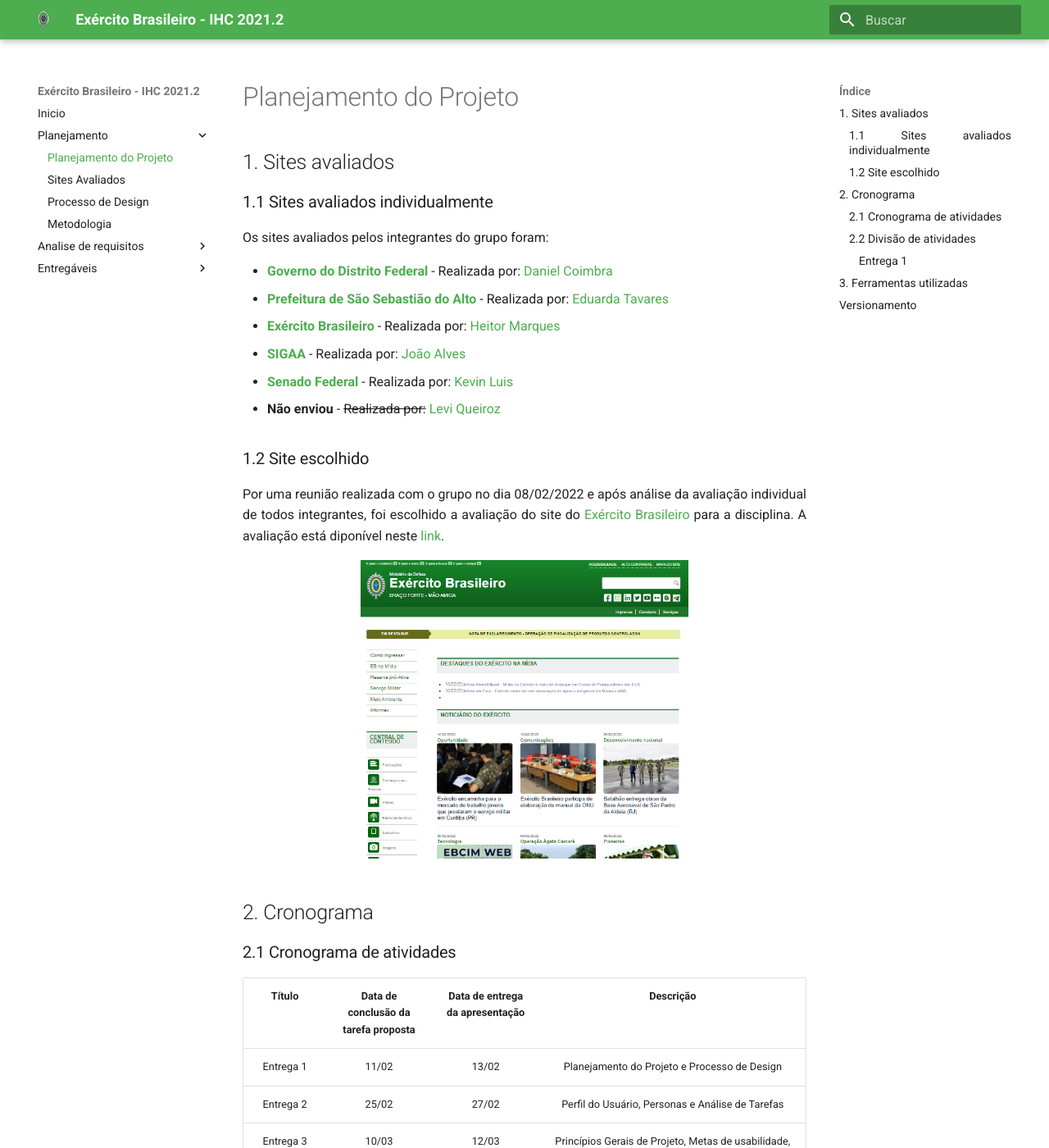
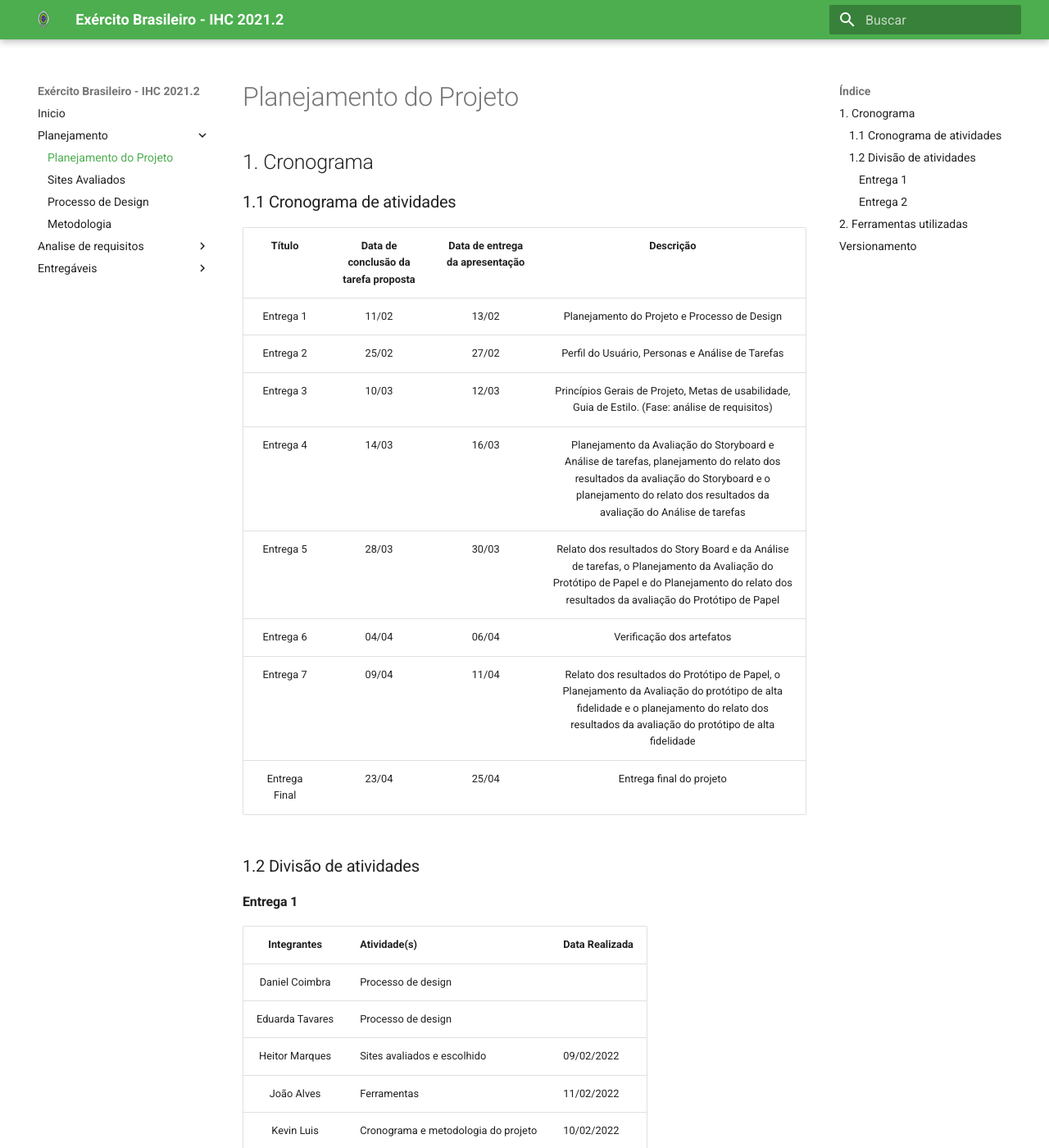
Before and after one commit to heitormsb/2021.2-Exercito-Brasileiro, an MkDocs documentation site: the page built from docs/planejamento.md, in a window 1280 px wide and 1400 px high. Shown: the whole window at 82% size. Built offline with MkDocs 1.6.1 and Material for MkDocs 9.7.7, drawn with Linux system fonts in a browser that asks for light colours; some of the changed text lies outside the part shown.

Commit message:
add divisao entrega 2/ remove sites avaliados

```diff
--- a/docs/planejamento.md
+++ b/docs/planejamento.md
@@ -2,26 +2,8 @@
 
 # Planejamento do Projeto
 
-## 1. Sites avaliados
-### 1.1 Sites avaliados individualmente
-Os sites avaliados pelos integrantes do grupo foram:<br>
-
-- [**Governo do Distrito Federal**](http://www.df.gov.br/) -  Realizada por: [Daniel Coimbra](https://github.com/DanielCoimbra)<br>
-- [**Prefeitura de São Sebastião do Alto**](http://ssalto.rj.gov.br/) - Realizada por: [Eduarda Tavares](https://github.com/erteduarda)<br>
-- [**Exército Brasileiro**](https://www.eb.mil.br/) - Realizada por: [Heitor Marques](https://github.com/heitormsb)<br>
-- [**SIGAA**](http://sig.unb.br/) -  Realizada por: [João Alves](https://github.com/Joaoaalves)<br>
-- [**Senado Federal**](https://www12.senado.leg.br/hpsenado) -  Realizada por: [Kevin Luis](https://github.com/k3vin-batista)<br>
-- **Não enviou** -  <s>Realizada por:</s> [Levi Queiroz](https://github.com/LeviQ27)<br>
-
-
-
-### 1.2 Site escolhido
-Por uma reunião realizada com o grupo no dia 08/02/2022 e após análise da avaliação individual de todos integrantes, foi escolhido a avaliação do site do [Exército Brasileiro](https://www.eb.mil.br/) para a disciplina.
-A avaliação está diponível neste [link](https://docs.google.com/document/d/1emHM_Uok_XaT4gulwMliECSgZbMmppMcVZiRdROFzJY/edit?usp=sharing).
-<center><img src="../img/eb_site.png" width="400px"></center>
-
-## 2. Cronograma
-### 2.1 Cronograma de atividades
+## 1. Cronograma
+### 1.1 Cronograma de atividades
 |Título|Data de conclusão da tarefa proposta|Data de entrega da apresentação|Descrição|
 |:----------:|:-----------------------------:|:-----------------:|:--------------:|
 |Entrega 1|11/02|13/02|Planejamento do Projeto e Processo de Design|
@@ -33,21 +15,31 @@
 |Entrega 7|09/04|11/04|Relato dos resultados do Protótipo de Papel, o Planejamento da Avaliação do protótipo de alta fidelidade e o planejamento do relato dos resultados da avaliação do protótipo de alta fidelidade|
 |Entrega Final|23/04|25/04|Entrega final do projeto|
 
-### 2.2 Divisão de atividades
+### 1.2 Divisão de atividades
 #### Entrega 1
-|    Integrantes    |      Atividade(s)      |
-| :--------: | ------------- |
-| Daniel Coimbra | Processo de design |
-| Eduarda Tavares | Processo de design |
-| Heitor Marques | Sites avaliados e escolhido |
-| João Alves | Ferramentas |
-| Kevin Luis | Cronograma e metodologia do projeto |
-| Levi Queiroz | Processo de design |
+|    Integrantes    |      Atividade(s)      | Data Realizada|
+| :--------: | ------------- | ------------ |
+| Daniel Coimbra | Processo de design ||
+| Eduarda Tavares | Processo de design ||
+| Heitor Marques | Sites avaliados e escolhido |09/02/2022|
+| João Alves | Ferramentas |11/02/2022|
+| Kevin Luis | Cronograma e metodologia do projeto |10/02/2022|
+| Levi Queiroz | Processo de design ||
+
+#### Entrega 2
+|    Integrantes    |      Atividade(s)      | Data Realizada|
+| :--------: | ------------- | ------------ |
+| Daniel Coimbra |  ||
+| Eduarda Tavares | Análise de Tarefas: CTT e Vídeo ||
+| Heitor Marques | Personas e Divisão Entrega 2 |22/02/2022|
+| João Alves | Análise de Tarefas: CMN-GOMS ||
+| Kevin Luis | Análise Tarefa: HTA ||
+| Levi Queiroz | Análise de Tarefas: KLM ||
 
 
 
 
-## 3. Ferramentas utilizadas
+## 2. Ferramentas utilizadas
 | Ferramenta | Nome | Descrição |
 |:--:|:--:|:--:|
 |<img width="40px" height="40px" src="../img/logo.png" alt="Exército Brasileiro">       | Exército Brasileiro | Site do Exército Brasileiro, escolhido para avaliação |
@@ -66,10 +58,12 @@
 
 ## Versionamento
 
-|Versão|Data|Descrição|Autor|
-|------|----|:---------:|-----|
-|0.1|09/02/2022|Criado base do planejamento|[Heitor Marques](github.com/heitormsb)|
-|0.2|09/02/2022|Adicionado sites avaliados e escolhido|[Heitor Marques](github.com/heitormsb)|
-|0.3|10/02/2022| Criação do cronograma | [Kevin Batista](https://github.com/k3vin-batista) |
-|0.4|10/02/2022| Edição da divisão de tarefas da entrega 1 | [Kevin Batista](https://github.com/k3vin-batista) |
-|0.5|11/02/2022| Adicionado as ferramentas do projeto | [João Alves](https://github.com/Joaoaalves) |
+|Versão|Data|Descrição|Autor|Revisor|
+|------|----|:---------:|-----|-----|
+|0.1|09/02/2022|Criado base do planejamento|[Heitor Marques](github.com/heitormsb)||
+|0.2|09/02/2022|Adicionado sites avaliados e escolhido|[Heitor Marques](github.com/heitormsb)||
+|0.3|10/02/2022| Criação do cronograma | [Kevin Batista](https://github.com/k3vin-batista) |[Heitor Marques](github.com/heitormsb)|
+|0.4|10/02/2022| Edição da divisão de tarefas da entrega 1 | [Kevin Batista](https://github.com/k3vin-batista) ||
+|0.5|11/02/2022| Adicionado as ferramentas do projeto | [João Alves](https://github.com/Joaoaalves) |[Heitor Marques](github.com/heitormsb)|
+|0.6|22/02/2022| Retirado Sites avaliados e movido pagina propria | [Heitor Marques](github.com/heitormsb)||
+|0.7|22/02/2022| Adicionado divisão de tarefas da entrega 2 | [Heitor Marques](github.com/heitormsb)||
```
